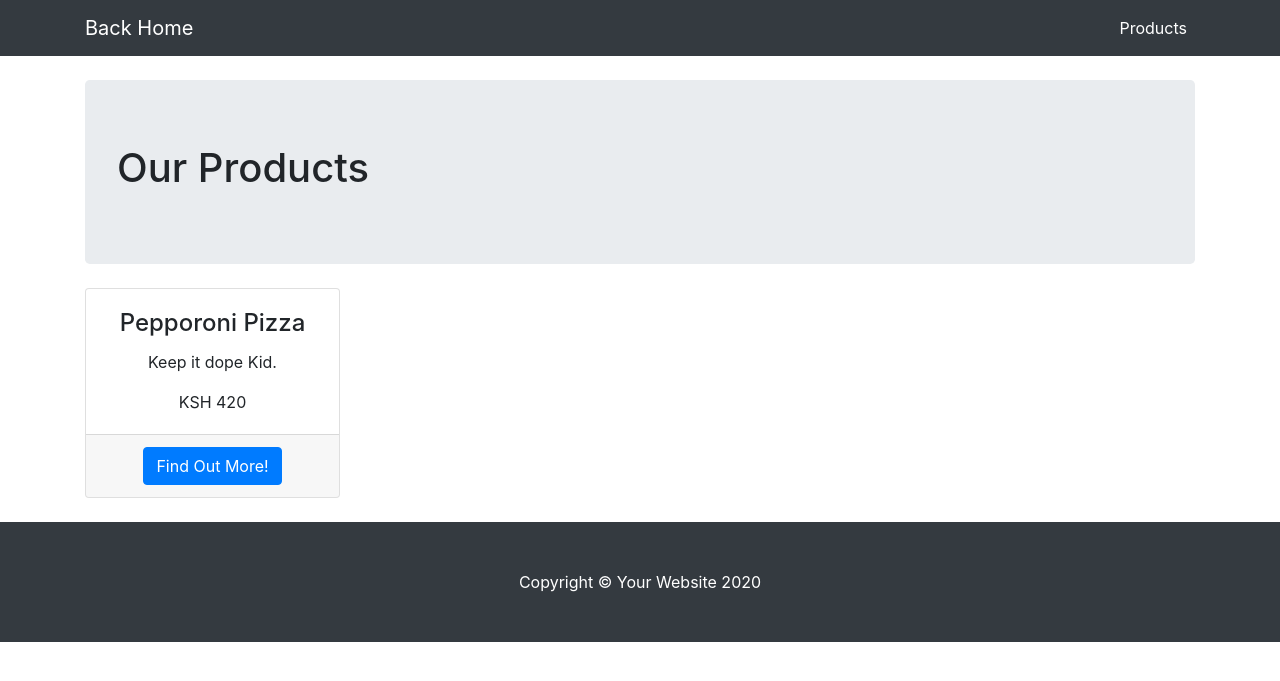
After one commit to BabGee/interview-answers, a Django app: page /products/ in a window 1280 px wide. The commit adds this page. Shown: the top 681 px of the page. Run offline with Django 3.2, Linux system fonts and the light colour scheme; data comes from the database, SQL or seed files in the repository; some libraries are stand-ins or nearby versions.

Commit message:
dummy data added

```diff
--- a/interintel/interintel/settings.py
+++ b/interintel/interintel/settings.py
@@ -35,6 +35,8 @@ INSTALLED_APPS = [
     'search.apps.SearchConfig',
     # 3rd party package
     'django.contrib.humanize',
+    #Django seed to generate dummy data to db
+    'django_seed',
 
     'django.contrib.admin',
     'django.contrib.auth',
@@ -82,7 +84,7 @@ DATABASES = {
     'default': {
         'ENGINE': 'django.db.backends.postgresql_psycopg2',
         'NAME': 'search_db',
-        'USER': 'intel',
+        'USER': 'postgres',
         'PASSWORD': 'password',
         'HOST': 'db',
         'PORT': '5432',
--- a/interintel/requirements.txt
+++ b/interintel/requirements.txt
@@ -1,4 +1,6 @@
 Django==3.2
+django-seed==0.2.2
 psycopg2-binary==2.8.6
+python-decouple==3.4
 gunicorn==20.1.0
 uWSGI==2.0.19.1
--- /dev/null
+++ b/interintel/search/templates/search/allproducts.html
@@ -0,0 +1,92 @@
+{% load static %}
+
+{% load humanize %}
+
+<!DOCTYPE html>
+<html lang="en">
+
+<head>
+
+  <meta charset="utf-8">
+  <meta name="viewport" content="width=device-width, initial-scale=1, shrink-to-fit=no">
+  <meta name="description" content="">
+  <meta name="author" content="">
+
+  <title>Heroic Features - Start Bootstrap Template</title>
+
+  <!-- Bootstrap core CSS -->
+  <link href="{% static 'search/vendor/bootstrap/css/bootstrap.min.css' %}" rel="stylesheet">
+
+  <!-- Custom styles for this template -->
+  <link href="{% static 'search/css/heroic-features.css' %}" rel="stylesheet">
+
+</head>
+
+<body>
+
+  <!-- Navigation -->
+  <nav class="navbar navbar-expand-lg navbar-dark bg-dark fixed-top">
+    <div class="container">
+      <a class="navbar-brand" href="{% url 'index' %}">Back Home</a>
+      <button class="navbar-toggler" type="button" data-toggle="collapse" data-target="#navbarResponsive" aria-controls="navbarResponsive" aria-expanded="false" aria-label="Toggle navigation">
+        <span class="navbar-toggler-icon"></span>
+      </button>
+      <div class="collapse navbar-collapse" id="navbarResponsive">
+        <ul class="navbar-nav ml-auto">
+          <li class="nav-item active">
+            <a class="nav-link" href="{% url 'products' %}">Products
+              <span class="sr-only">(current)</span>
+            </a>
+          </li>
+        </ul>
+      </div>
+    </div>
+  </nav>
+
+  <!-- Page Content -->
+  <div class="container">
+
+    <!-- Jumbotron Header -->
+    <header class="jumbotron my-4">
+      <h1 class="display-5">Our Products</h1>
+    </header>
+
+    <!-- Page Features -->
+    <div class="row text-center">
+
+        {% for product in all_products %}
+            <div class="col-lg-3 col-md-6 mb-4">
+                <div class="card h-100">
+                <!--<img class="card-img-top" src="http://placehold.it/500x325" alt="">-->
+                <div class="card-body">
+                    <h4 class="card-title">{{ product.title }}</h4>
+                    <p class="card-text">{{ product.description }}.</p>
+                    <p class="card-text">KSH {{ product.price }}</p>
+                </div>
+                <div class="card-footer">
+                    <a href="#" class="btn btn-primary">Find Out More!</a>
+                </div>
+                </div>
+            </div>
+        {% endfor %}
+    </div>
+    <!-- /.row -->
+
+  </div>
+  <!-- /.container -->
+
+  <!-- Footer -->
+  <footer class="py-5 bg-dark">
+    <div class="container">
+      <p class="m-0 text-center text-white">Copyright &copy; Your Website 2020</p>
+    </div>
+    <!-- /.container -->
+  </footer>
+
+  <!-- Bootstrap core JavaScript -->
+  <script src="{% static 'search/vendor/jquery/jquery.min.js' %}"></script>
+  <script src="{% static 'search/vendor/bootstrap/js/bootstrap.bundle.min.js' %}"></script>
+
+</body>
+
+</html>
--- a/interintel/search/templates/search/index.html
+++ b/interintel/search/templates/search/index.html
@@ -22,8 +22,10 @@
       </div>
     {% endfor %}
   {% endif %}
+      <div class="container">
+        <a class="navbar-brand" href="{% url 'products' %}">All products</a>
+      </div>
     <div class="s01">
-
       <form action="{% url 'search_results' %}" method="get">
         <fieldset>
           <legend>Discover Some Of Our Products</legend>
--- a/interintel/search/urls.py
+++ b/interintel/search/urls.py
@@ -1,7 +1,8 @@
 from django.urls import path
-from .views import index, SearchResultsView
+from .views import index, display_products, SearchResultsView
 
 urlpatterns = [
     path('', index, name='index'),
+    path('products/', display_products, name='products'),
     path('search/', SearchResultsView.as_view(), name='search_results')
 ]
--- a/interintel/search/views.py
+++ b/interintel/search/views.py
@@ -9,6 +9,11 @@ from .models import Product
 def index(request):
     return render(request, 'search/index.html')
 
+def display_products(request):
+    context = {
+        'all_products': Product.objects.all()
+    }
+    return render(request, 'search/allproducts.html', context)
 
 class SearchResultsView(View):
     def get(self, *args, **kwargs):
```
Also changed, not shown: 1 other file.
